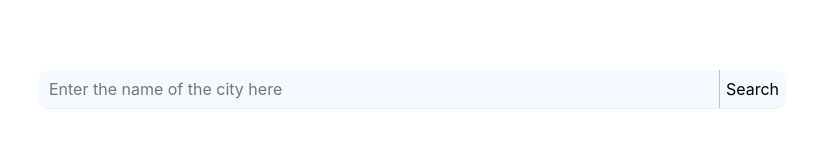
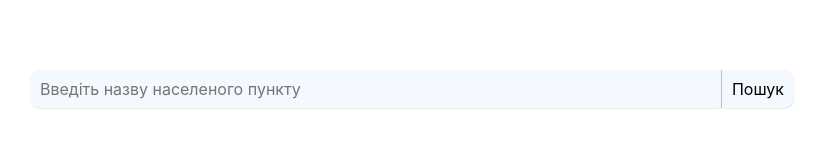
Before and after one commit to ruslan-horaiskyi/weatherApp, a React (Create React App) app: page / in a window 1280 px wide. Shown: the part 251-398 px from the top of the page, without its empty margins (228-1053 px from the left). Built offline with nearby package versions, Linux system fonts and the light colour scheme.

Commit message:
Bug fixes, restyling

```diff
--- a/src/components/CardList/CardList.module.css
+++ b/src/components/CardList/CardList.module.css
@@ -1,8 +1,3 @@
-.moreInfo {
-  width: var(--width-full);
-  height: 250px;
-}
-
 .cardList {
   display: flex;
   justify-content: space-between;
@@ -11,7 +6,7 @@
   transition: all var(--transition-duration) var(--transition-ease);
   scroll-behavior: smooth;
   overflow: scroll auto;
-  padding: var(--spacing-medium) 0;
+  padding: var(--spacing-medium) var(--spacing-small);
   width: 100%;
 }
 
@@ -27,18 +22,16 @@
 .showErrorTooltip::after {
   content: attr(data-tooltip);
   text-align: justify;
-  max-width: 350px;
   padding: var(--spacing-small);
   border-radius: var(--spacing-small);
   background-color: var(--color-error);
   color: white;
   font-size: 14px;
   transition: all 0.3s ease;
+  display: inline-block;
+}
+
+.errorTooltip {
   opacity: 1;
   visibility: visible;
 }
-
-.errorTooltip {
-  opacity: 0;
-  visibility: hidden;
-}
--- a/src/components/SearchForm/SearchForm.jsx
+++ b/src/components/SearchForm/SearchForm.jsx
@@ -38,9 +38,9 @@ const SearchForm = ({ onSubmit }) => {
         type='text'
         value={cityName}
         onChange={handleInputChange}
-        placeholder='Enter the name of the city here'
+        placeholder='Введіть назву населеного пункту'
       />
-      <button type='submit'>Search</button>
+      <button type='submit'>Пошук</button>
     </form>
   );
 };
--- a/src/components/SearchForm/SearchForm.module.css
+++ b/src/components/SearchForm/SearchForm.module.css
@@ -1,8 +1,8 @@
 .searchForm {
-  box-shadow: var(--box-shadow);
   margin: 5px 0;
   border-radius: 10px;
   display: flex;
+  width: 100%;
 }
 
 .searchForm:focus {
@@ -11,6 +11,8 @@
 }
 
 .searchForm input {
+  display: flex;
+  flex: 1;
   padding: var(--spacing-medium);
   background-color: var(--color-primary);
   font-size: 1rem;
@@ -19,15 +21,11 @@
   outline: none;
   border: none;
   transition: all 0.5s ease;
-  width: 680px;
+  box-shadow: var(--box-shadow);
 }
 
-.searchForm input:focus {
-  padding-left: 7px;
-}
-
-.searchForm input:hover {
-  padding-left: 7px;
+.searchForm input:focus, .searchForm input:hover {
+  padding-left: var(--spacing-large);
 }
 
 .searchForm button {
@@ -40,6 +38,8 @@
   transition: all 0.5s ease;
   background-color: var(--color-primary);
   border-left: 1px solid rgb(192, 192, 192);
+  padding: var(--spacing-medium);
+  box-shadow: var(--box-shadow);
 }
 
 .searchForm button:hover {
@@ -74,3 +74,24 @@
   animation-duration: 0.5s;
   animation-timing-function: ease-in-out;
 }
+
+@media screen and (max-width: 375px) {
+  .searchForm input {
+    border-radius: var(--spacing-medium);
+  }
+
+  .searchForm {
+    flex-direction: column;
+    gap: .5rem;
+  }
+
+  .searchForm button {
+    border-radius: var(--spacing-medium);
+    padding: var(--spacing-small);
+    border-left: none;
+  }
+
+  .searchForm button:hover {
+    padding: var(--spacing-small);
+  }
+}
```
Also changed, not shown: package.json (+5 -13 lines), .eslintrc.json, 1 other file (tests, documents, lock files or other folders).
